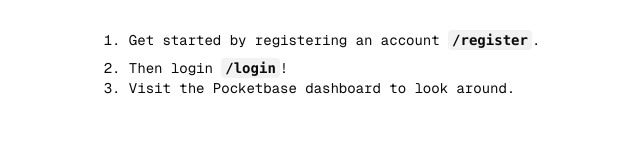
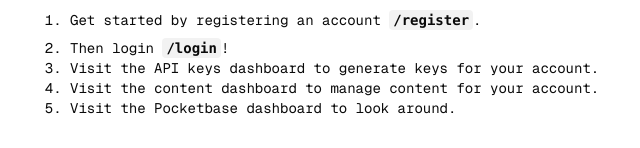
Before and after one commit to cruno91/next-pocketbase-auth-example, a Next.js app in the folder frontend/: page / in a window 1280 px wide. Shown: the part 420-568 px from the top of the page, without its empty margins (318-958 px from the left). Built offline with nearby package versions, Linux system fonts and the light colour scheme.

Commit message:
Update homepage links.

```diff
--- a/frontend/app/page.tsx
+++ b/frontend/app/page.tsx
@@ -43,6 +43,12 @@ export default function Home() {
             !
           </li>
           <li>
+            Visit <a href="/api-keys">the API keys dashboard </a> to generate keys for your account.
+          </li>
+          <li>
+            Visit <a href="/content">the content dashboard </a> to manage content for your account.
+          </li>
+          <li>
             Visit <a href="db.authexample.lndo.site/_/">the Pocketbase dashboard </a> to look around.
           </li>
         </ol>
```
